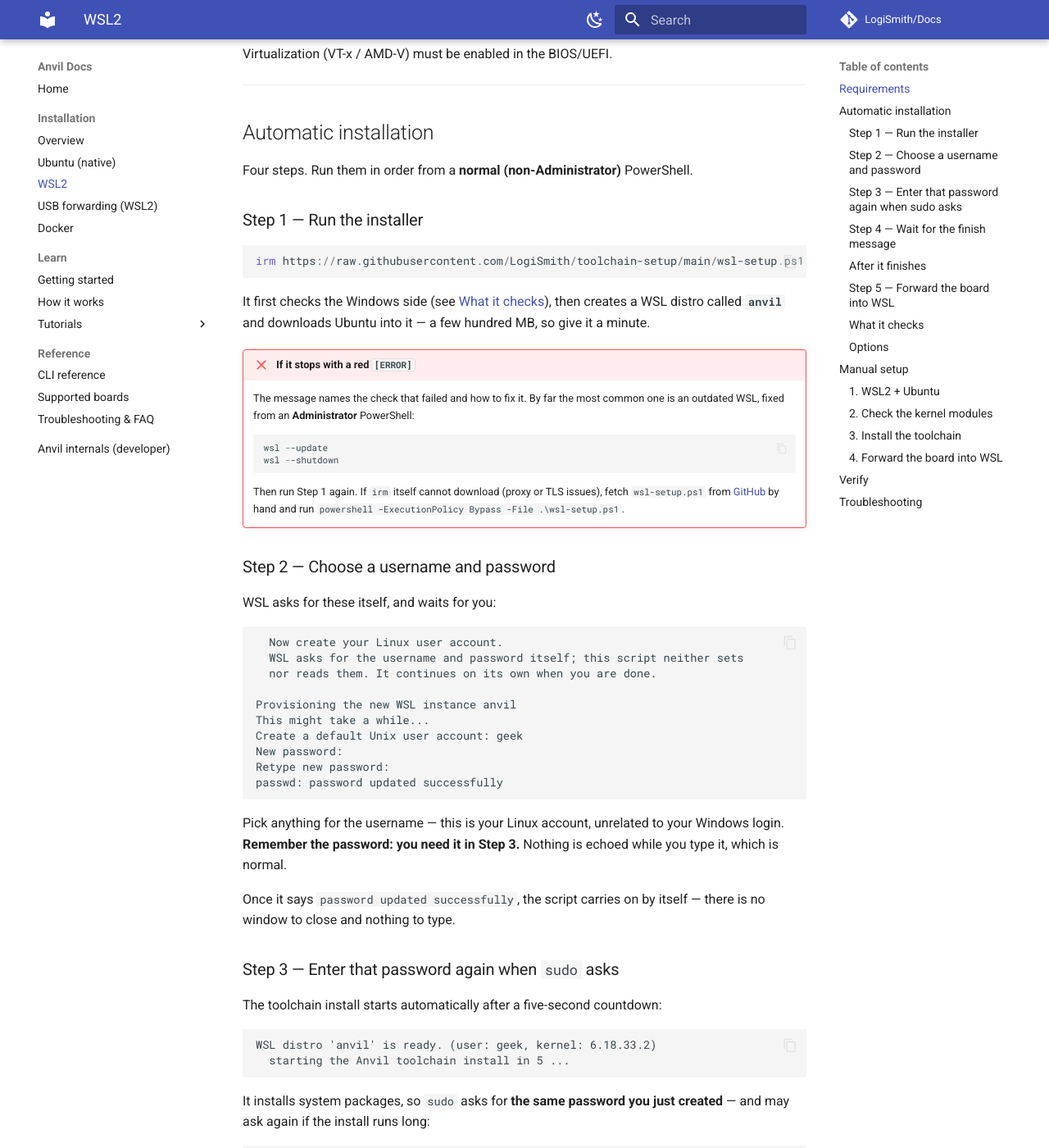
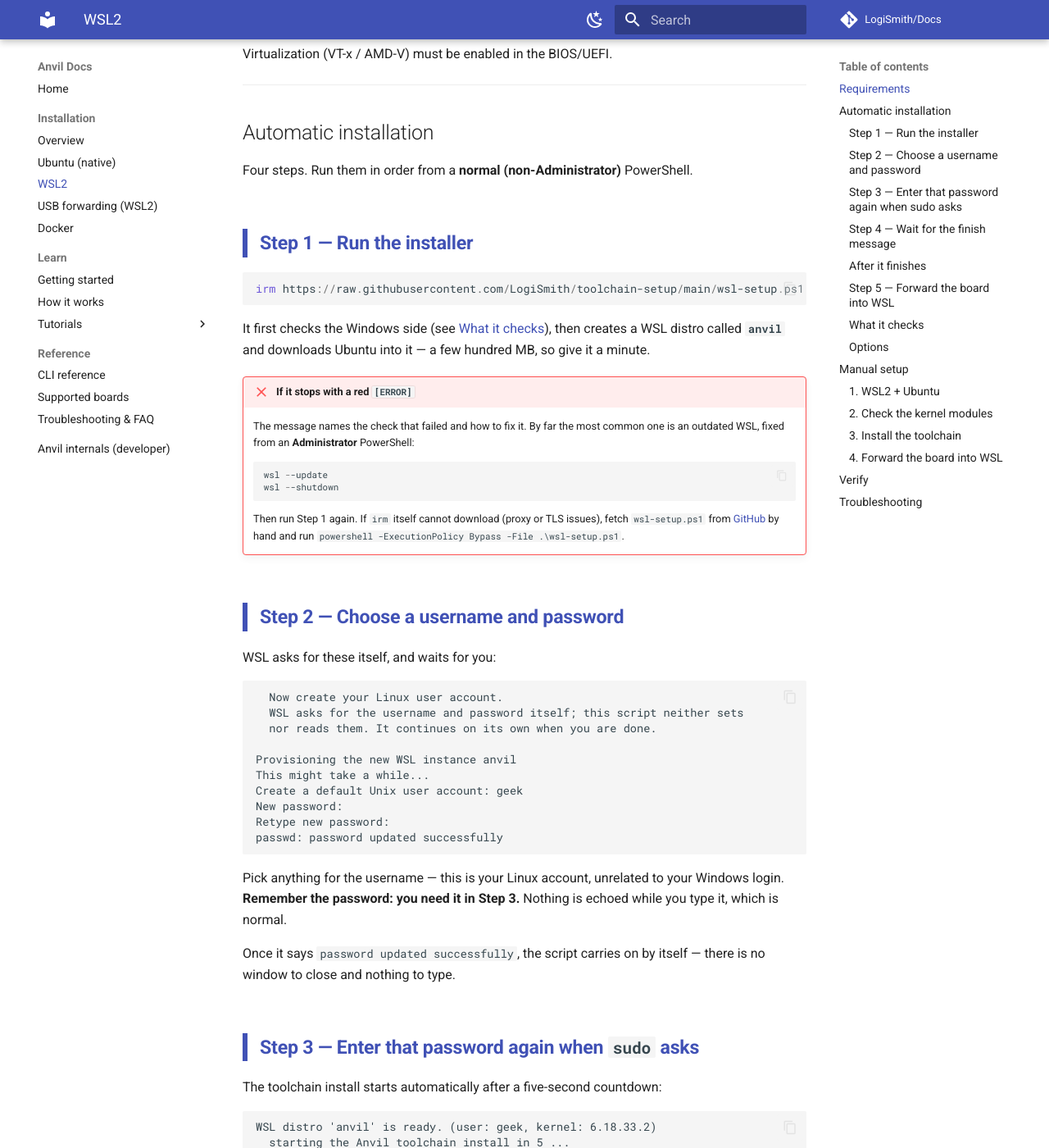
Before and after one commit to LogiSmith/Docs, an MkDocs documentation site: the page built from docs/installation/wsl.md, in a window 1280 px wide and 1400 px high, scrolled down 944 px. Shown: the whole window at 82% size. Built offline with MkDocs 1.6.1 and Material for MkDocs 9.7.7, drawn with Linux system fonts in a browser that asks for light colours; comment, search, counter and statistics services are not loaded.

Commit message:
docs: make the WSL install steps stand out with a step heading style

```diff
--- /dev/null
+++ b/docs/stylesheets/extra.css
@@ -0,0 +1,17 @@
+/* Install-guide step headings.
+   Ordinary h3s disappear while scrolling a long page; these have to be findable
+   at a glance, because a reader who loses their place repeats a step. */
+.md-typeset h3.step {
+  font-size: 1.45em;
+  font-weight: 700;
+  color: var(--md-primary-fg-color);
+  border-left: 0.3rem solid var(--md-primary-fg-color);
+  padding-left: 0.75rem;
+  margin-top: 2.5em;
+}
+
+/* Indigo on slate is too dark to read; Material ships a lighter tone for this. */
+[data-md-color-scheme="slate"] .md-typeset h3.step {
+  color: var(--md-primary-fg-color--light);
+  border-left-color: var(--md-primary-fg-color--light);
+}
--- a/mkdocs.yml
+++ b/mkdocs.yml
@@ -32,6 +32,9 @@ theme:
     - content.code.copy
     - search.suggest
     - search.highlight
+
+extra_css:
+  - stylesheets/extra.css
 
 markdown_extensions:
   - admonition
```
Also changed, not shown: docs/installation/wsl.md (+9 -9 lines).
